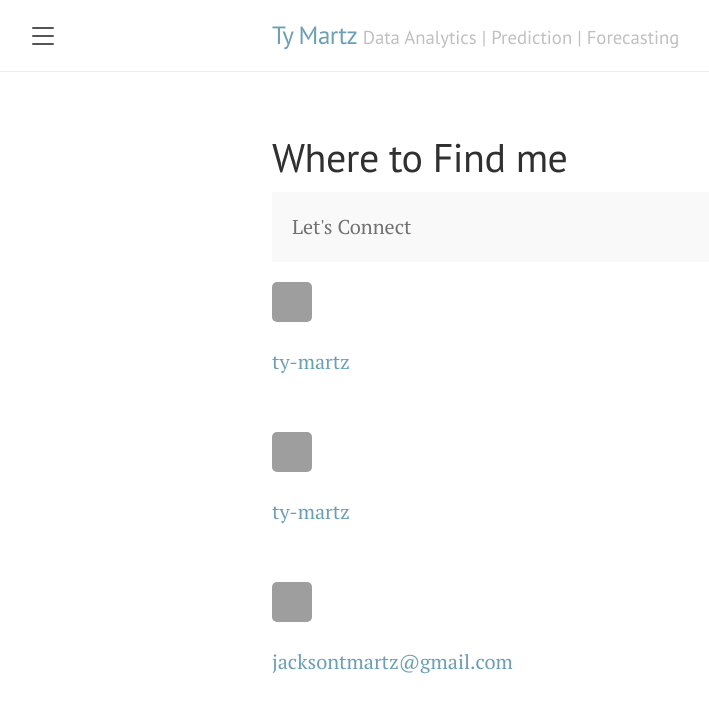
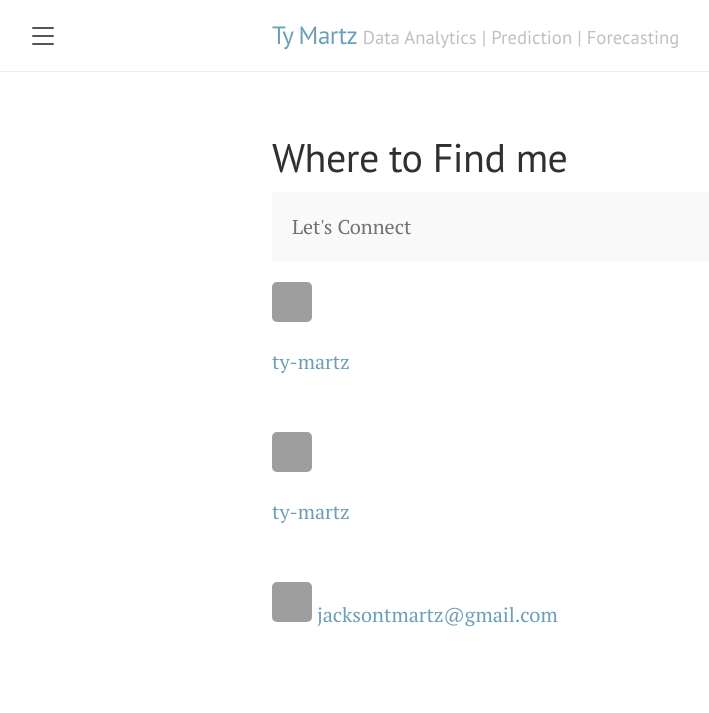
Before and after one commit to ty-martz/ty-martz.github.io, a Jekyll site: the page built from where.md, in a window 1280 px wide. Shown: the top 713 px of the page, without its empty margins (8-717 px from the left). Built offline with Jekyll 4.4.1, drawn with Linux system fonts in a browser that asks for light colours; grey boxes are pictures that could not be loaded.

Commit message:
shift spacing

```diff
--- a/where.md
+++ b/where.md
@@ -3,29 +3,26 @@ layout: page
 title: Where to Find me
 ---
 
-<head>
-  <link rel="stylesheet" href="https://cdnjs.cloudflare.com/ajax/libs/font-awesome/5.15.3/css/all.min.css" integrity="sha512-BN+zc5tn5vvBgy5UCB/5r0+5wzUD1n+gKZtX4e4p4H7bq3IIXMTjb7f2aHkFxPe7v2RGWzZ8dlXGMXoVPcwC7g==" crossorigin="anonymous" referrerpolicy="no-referrer" />
-</head>
 
 <p class="message">
   Let's Connect
 </p>
 
-<div style="display: inline-block; vertical-align: middle; line-height: 40px; width:50%;">
+<div style="display: inline-block; vertical-align: middle; line-height: 40px; width: 50%;">
 <img src="https://raw.githubusercontent.com/FortAwesome/Font-Awesome/6.x/svgs/brands/github.svg" height="40" width="40">
 <a href="https://github.com/ty-martz" target="_blank">ty-martz</a>
 </div>
 
 <br>
 
-<div style="display: inline-block; vertical-align: middle; line-height: 40px; width:50%;">
+<div style="display: inline-block; vertical-align: middle; line-height: 40px; width: 50%;">
 <img src="https://raw.githubusercontent.com/FortAwesome/Font-Awesome/0698449d50f2b95517562295a59d414afc68b369/svgs/brands/linkedin.svg" height="40" width="40">
 <a href="https://www.linkedin.com/in/ty-martz/" target="_blank">ty-martz</a>
 </div>
 
 <br>
 
-<div style="display: inline-block; vertical-align: middle; line-height: 40px; width:50%;">
-<img src="https://raw.githubusercontent.com/FortAwesome/Font-Awesome/6.x/svgs/regular/envelope.svg" height="40" width="40">
+<div style="display: inline-block; vertical-align: middle; line-height: 40px; width: 50%;">
+<img src="https://raw.githubusercontent.com/FortAwesome/Font-Awesome/6.x/svgs/regular/envelope.svg" height="40" width="40" style="display: inline-block !important; margin: 0 !important">
 <a href="mailto:jacksontmartz@gmail.com" target="_blank">jacksontmartz@gmail.com</a>
 </div>
```
